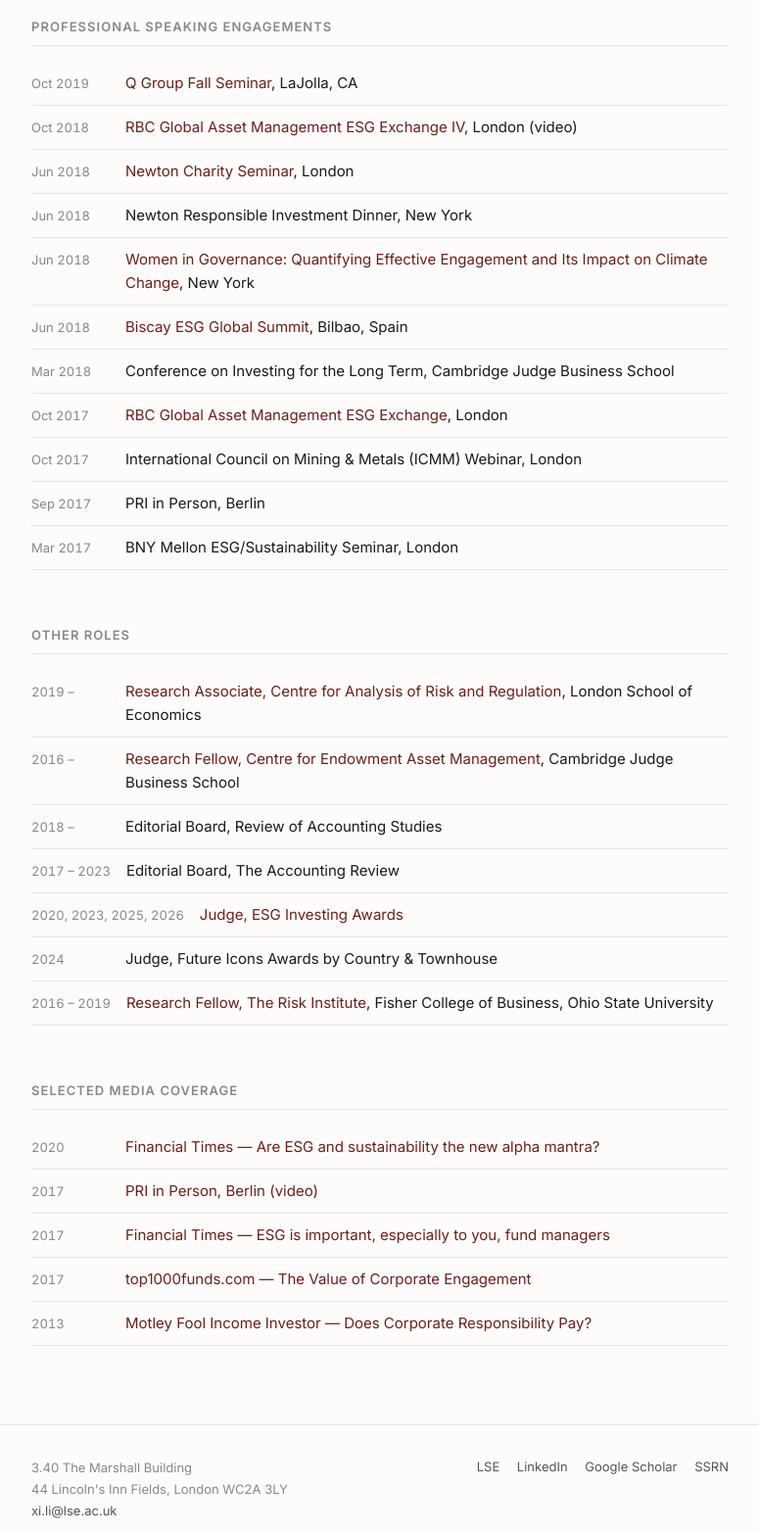
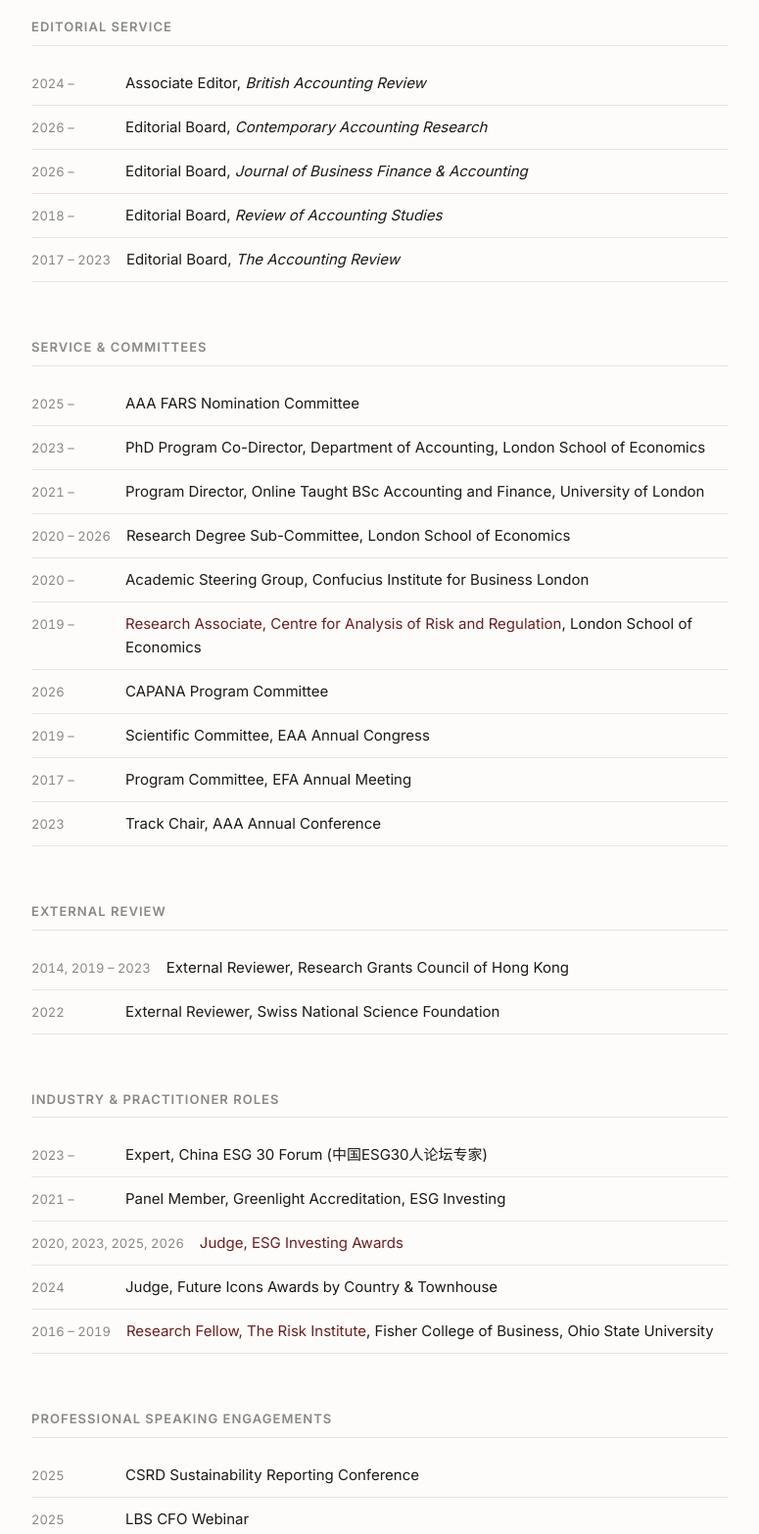
Before and after one commit to susannaxli/xiliphd-site, a plain HTML site: page other-activities.html in a window 1280 px wide. Shown: the part 100-1666 px from the top of the page at 98% size, without its empty margins (252-1027 px from the left). Drawn offline with Linux system fonts and the light colour scheme.

Commit message:
Inline title+authors, drop interior dividers, expand Other Activities

```diff
--- a/css/style.css
+++ b/css/style.css
@@ -213,8 +213,7 @@
 }
 
 ol.pub-list li, ul.pub-list li {
-  padding: 16px 0;
-  border-bottom: 1px solid var(--rule);
+  padding: 14px 0;
   position: relative;
   counter-increment: item;
 }
@@ -240,16 +239,13 @@
 .pub-title {
   font-weight: 600;
   font-size: 17px;
-  display: block;
-  margin-bottom: 4px;
+  margin-right: 6px;
 }
 
 .pub-authors {
   font-family: var(--sans);
   font-size: 14px;
   color: var(--text-muted);
-  display: block;
-  margin-bottom: 4px;
 }
 
 .pub-venue {
@@ -257,6 +253,8 @@
   font-size: 13px;
   color: var(--text-faint);
   font-style: italic;
+  display: block;
+  margin-top: 4px;
 }
 
 .pub-honors {
--- a/other-activities.html
+++ b/other-activities.html
@@ -4,7 +4,7 @@
 <meta charset="utf-8">
 <meta name="viewport" content="width=device-width, initial-scale=1">
 <title>Other Activities — Xi Li</title>
-<meta name="description" content="Speaking engagements, professional roles, and selected media coverage of Xi Li, Associate Professor of Accounting at LSE.">
+<meta name="description" content="Editorial service, speaking engagements, committee work, and selected media coverage of Xi Li, Associate Professor of Accounting at LSE.">
 <link rel="preconnect" href="https://fonts.googleapis.com">
 <link rel="preconnect" href="https://fonts.gstatic.com" crossorigin>
 <link href="https://fonts.googleapis.com/css2?family=Inter:wght@400;500;600&family=Source+Serif+4:opsz,wght@8..60,400;8..60,600;8..60,700&display=swap" rel="stylesheet">
@@ -29,32 +29,70 @@
 <main class="wrap">
 
   <section class="block">
+    <h2 class="section">Editorial Service</h2>
+    <ul class="awards">
+      <li><span class="year">2024 –</span><span class="what">Associate Editor, <em>British Accounting Review</em></span></li>
+      <li><span class="year">2026 –</span><span class="what">Editorial Board, <em>Contemporary Accounting Research</em></span></li>
+      <li><span class="year">2026 –</span><span class="what">Editorial Board, <em>Journal of Business Finance &amp; Accounting</em></span></li>
+      <li><span class="year">2018 –</span><span class="what">Editorial Board, <em>Review of Accounting Studies</em></span></li>
+      <li><span class="year">2017 – 2023</span><span class="what">Editorial Board, <em>The Accounting Review</em></span></li>
+    </ul>
+  </section>
+
+  <section class="block">
+    <h2 class="section">Service &amp; Committees</h2>
+    <ul class="awards">
+      <li><span class="year">2025 –</span><span class="what">AAA FARS Nomination Committee</span></li>
+      <li><span class="year">2023 –</span><span class="what">PhD Program Co-Director, Department of Accounting, London School of Economics</span></li>
+      <li><span class="year">2021 –</span><span class="what">Program Director, Online Taught BSc Accounting and Finance, University of London</span></li>
+      <li><span class="year">2020 – 2026</span><span class="what">Research Degree Sub-Committee, London School of Economics</span></li>
+      <li><span class="year">2020 –</span><span class="what">Academic Steering Group, Confucius Institute for Business London</span></li>
+      <li><span class="year">2019 –</span><span class="what"><a href="http://www.lse.ac.uk/accounting/CARR" target="_blank" rel="noopener">Research Associate, Centre for Analysis of Risk and Regulation</a>, London School of Economics</span></li>
+      <li><span class="year">2026</span><span class="what">CAPANA Program Committee</span></li>
+      <li><span class="year">2019 –</span><span class="what">Scientific Committee, EAA Annual Congress</span></li>
+      <li><span class="year">2017 –</span><span class="what">Program Committee, EFA Annual Meeting</span></li>
+      <li><span class="year">2023</span><span class="what">Track Chair, AAA Annual Conference</span></li>
+    </ul>
+  </section>
+
+  <section class="block">
+    <h2 class="section">External Review</h2>
+    <ul class="awards">
+      <li><span class="year">2014, 2019 – 2023</span><span class="what">External Reviewer, Research Grants Council of Hong Kong</span></li>
+      <li><span class="year">2022</span><span class="what">External Reviewer, Swiss National Science Foundation</span></li>
+    </ul>
+  </section>
+
+  <section class="block">
+    <h2 class="section">Industry &amp; Practitioner Roles</h2>
+    <ul class="awards">
+      <li><span class="year">2023 –</span><span class="what">Expert, China ESG 30 Forum (中国ESG30人论坛专家)</span></li>
+      <li><span class="year">2021 –</span><span class="what">Panel Member, Greenlight Accreditation, ESG Investing</span></li>
+      <li><span class="year">2020, 2023, 2025, 2026</span><span class="what"><a href="https://www.esginvesting.co.uk/awards/" target="_blank" rel="noopener">Judge, ESG Investing Awards</a></span></li>
+      <li><span class="year">2024</span><span class="what">Judge, Future Icons Awards by Country &amp; Townhouse</span></li>
+      <li><span class="year">2016 – 2019</span><span class="what"><a href="https://fisher.osu.edu/centers-partnerships/risk-institute" target="_blank" rel="noopener">Research Fellow, The Risk Institute</a>, Fisher College of Business, Ohio State University</span></li>
+    </ul>
+  </section>
+
+  <section class="block">
     <h2 class="section">Professional Speaking Engagements</h2>
     <ul class="awards">
+      <li><span class="year">2025</span><span class="what">CSRD Sustainability Reporting Conference</span></li>
+      <li><span class="year">2025</span><span class="what">LBS CFO Webinar</span></li>
+      <li><span class="year">2024</span><span class="what">London Business School ClimateTech Investing Day</span></li>
+      <li><span class="year">2022</span><span class="what">Irish Funds UK Symposium (panellist)</span></li>
       <li><span class="year">Oct 2019</span><span class="what"><a href="https://qgroup.wildapricot.org/" target="_blank" rel="noopener">Q Group Fall Seminar</a>, LaJolla, CA</span></li>
       <li><span class="year">Oct 2018</span><span class="what"><a href="https://www.linkedin.com/feed/update/urn:li:activity:6470987042464497664/" target="_blank" rel="noopener">RBC Global Asset Management ESG Exchange IV</a>, London (video)</span></li>
       <li><span class="year">Jun 2018</span><span class="what"><a href="https://www.newtonim.com/charity-seminar/agenda/" target="_blank" rel="noopener">Newton Charity Seminar</a>, London</span></li>
-      <li><span class="year">Jun 2018</span><span class="what">Newton Responsible Investment Dinner, New York</span></li>
+      <li><span class="year">Jun 2018</span><span class="what">Newton Responsible Investment Dinner, New York (keynote)</span></li>
       <li><span class="year">Jun 2018</span><span class="what"><a href="https://www.newtonim.com/global/women-in-governance/" target="_blank" rel="noopener">Women in Governance: Quantifying Effective Engagement and Its Impact on Climate Change</a>, New York</span></li>
       <li><span class="year">Jun 2018</span><span class="what"><a href="https://www.biscayesgsummit.eus/en/programa/" target="_blank" rel="noopener">Biscay ESG Global Summit</a>, Bilbao, Spain</span></li>
+      <li><span class="year">2018</span><span class="what">International Symposium in Finance, Crete (keynote)</span></li>
       <li><span class="year">Mar 2018</span><span class="what">Conference on Investing for the Long Term, Cambridge Judge Business School</span></li>
       <li><span class="year">Oct 2017</span><span class="what"><a href="http://global.rbcgam.com/resources/documents/pdf/esg-exchange-2-201710-panel-write-up.pdf" target="_blank" rel="noopener">RBC Global Asset Management ESG Exchange</a>, London</span></li>
       <li><span class="year">Oct 2017</span><span class="what">International Council on Mining &amp; Metals (ICMM) Webinar, London</span></li>
       <li><span class="year">Sep 2017</span><span class="what">PRI in Person, Berlin</span></li>
       <li><span class="year">Mar 2017</span><span class="what">BNY Mellon ESG/Sustainability Seminar, London</span></li>
-    </ul>
-  </section>
-
-  <section class="block">
-    <h2 class="section">Other Roles</h2>
-    <ul class="awards">
-      <li><span class="year">2019 –</span><span class="what"><a href="http://www.lse.ac.uk/accounting/CARR" target="_blank" rel="noopener">Research Associate, Centre for Analysis of Risk and Regulation</a>, London School of Economics</span></li>
-      <li><span class="year">2016 –</span><span class="what"><a href="https://www.jbs.cam.ac.uk/faculty-research/centres/ceam/" target="_blank" rel="noopener">Research Fellow, Centre for Endowment Asset Management</a>, Cambridge Judge Business School</span></li>
-      <li><span class="year">2018 –</span><span class="what">Editorial Board, Review of Accounting Studies</span></li>
-      <li><span class="year">2017 – 2023</span><span class="what">Editorial Board, The Accounting Review</span></li>
-      <li><span class="year">2020, 2023, 2025, 2026</span><span class="what"><a href="https://www.esginvesting.co.uk/awards/" target="_blank" rel="noopener">Judge, ESG Investing Awards</a></span></li>
-      <li><span class="year">2024</span><span class="what">Judge, Future Icons Awards by Country &amp; Townhouse</span></li>
-      <li><span class="year">2016 – 2019</span><span class="what"><a href="https://fisher.osu.edu/centers-partnerships/risk-institute" target="_blank" rel="noopener">Research Fellow, The Risk Institute</a>, Fisher College of Business, Ohio State University</span></li>
     </ul>
   </section>
 
```
Also changed, not shown: publications.html (+2 -2 lines).
